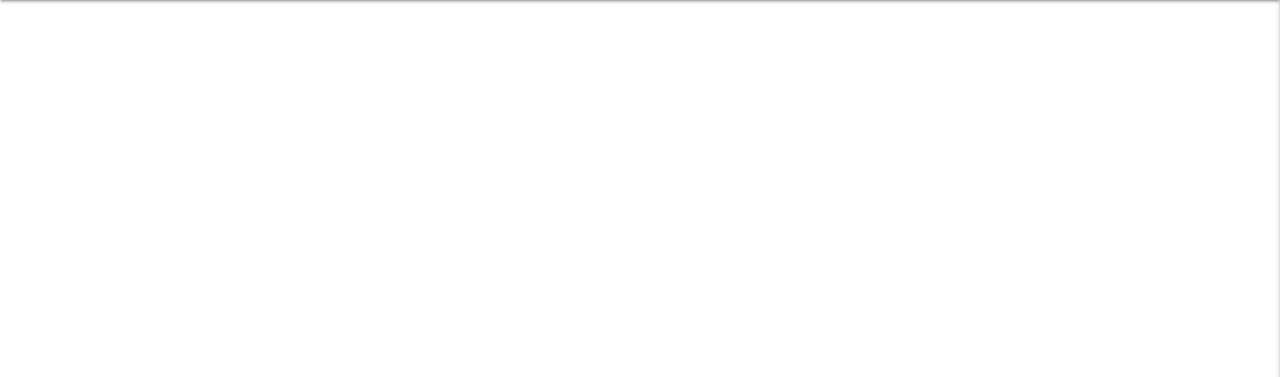
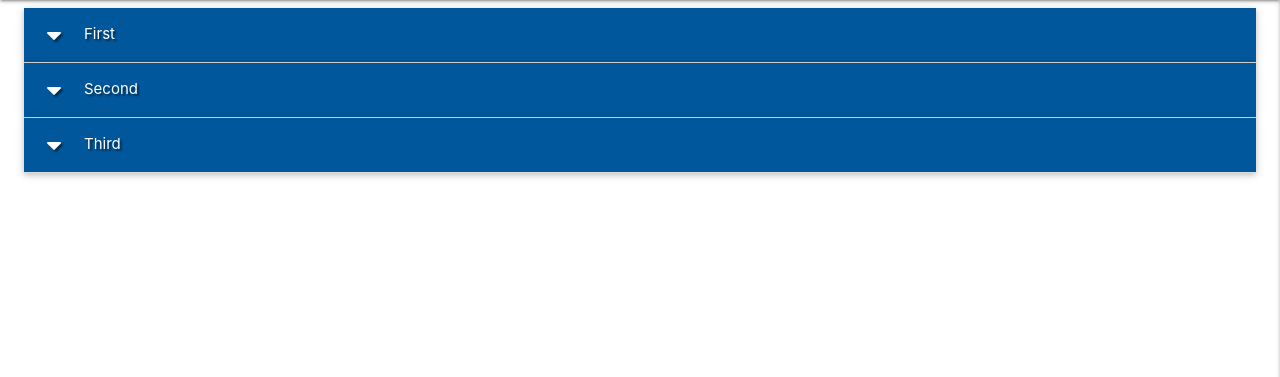
Before and after one commit to Antonio-dev7/taskmanager, a Flask app: page / in a window 1280 px wide. Shown: the part 64-441 px from the top of the page. Run offline with Flask 2, Linux system fonts and the light colour scheme; data that the repository does not hold is empty; some libraries are stand-ins or nearby versions.

Commit message:
collapsible stuff

```diff
--- a/static/js/script.js
+++ b/static/js/script.js
@@ -1,5 +1,6 @@
 $(document).ready(function () {
     $(".sidenav").sidenav({edge: "right"});
+    $('.collapsible').collapsible();
   });
 
 
--- a/templates/tasks.html
+++ b/templates/tasks.html
@@ -9,4 +9,19 @@
         {{ task.due_date }}<br>
     {% endfor %}
 
+    <ul class="collapsible popout">
+        <li>
+            <div class="collapsible-header white-text light-blue darken-4 text-shadow"><i class="fas fa-caret-down"></i>First</div>
+            <div class="collapsible-body"><span>Lorem ipsum dolor sit amet.</span></div>
+        </li>
+        <li>
+            <div class="collapsible-header white-text light-blue darken-4 text-shadow"><i class="fas fa-caret-down"></i>Second</div>
+            <div class="collapsible-body"><span>Lorem ipsum dolor sit amet.</span></div>
+        </li>
+        <li>
+            <div class="collapsible-header white-text light-blue darken-4 text-shadow"><i class="fas fa-caret-down"></i>Third</div>
+            <div class="collapsible-body"><span>Lorem ipsum dolor sit amet.</span></div>
+        </li>
+    </ul>
+
 {% endblock %}
```
